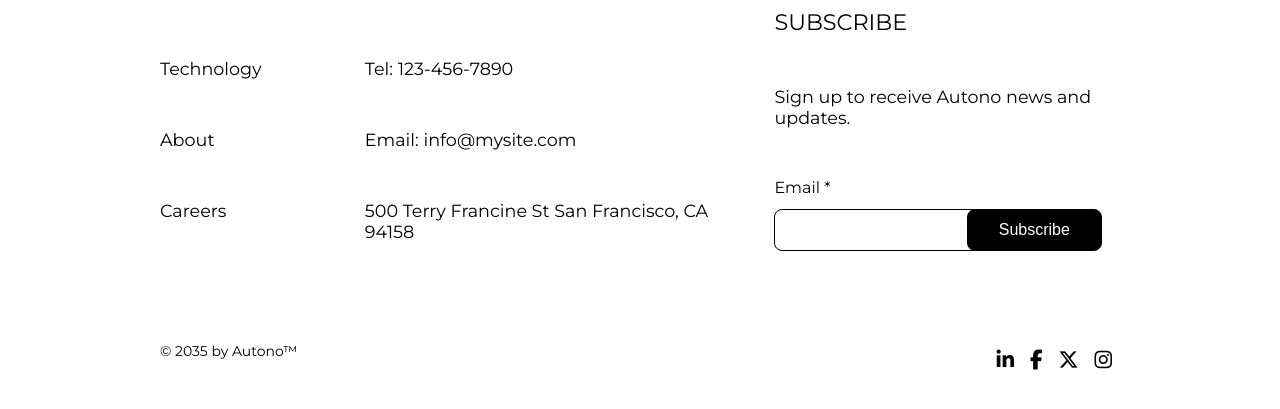
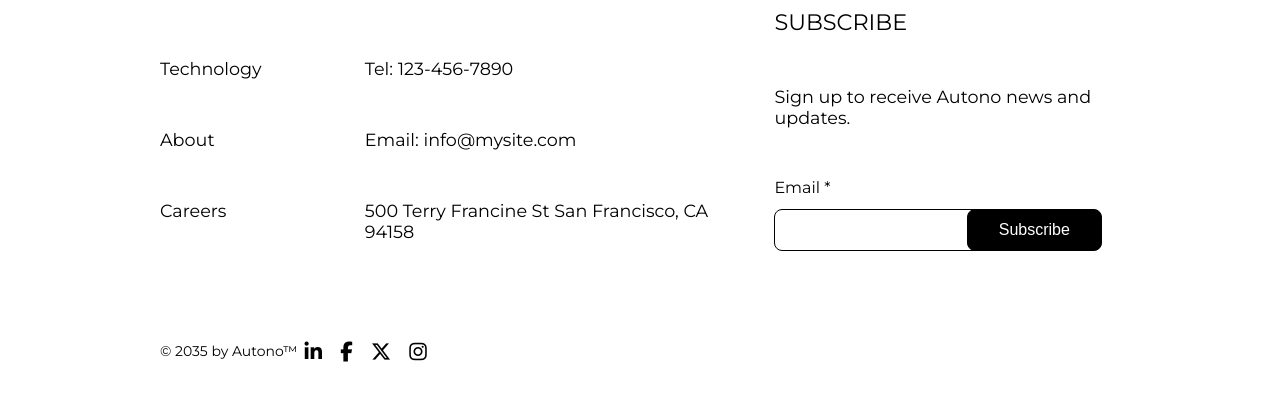
Before and after one commit to Cypress01/Autono, a plain HTML site: page index.html in a window 1280 px wide. Shown: the part 7245-7654 px from the top of the page. Drawn offline with Linux system fonts and the light colour scheme.

Commit message:
Update style.css

```diff
--- a/style.css
+++ b/style.css
@@ -537,18 +537,11 @@ footer a:hover {
 
 .footer-bottom {
     display: flex;
-    justify-content: space-between;
-    width: 100%;
     padding-top: 50px;
 }
 
 .socials i {
-    margin-inline: 8px;
-}
-
-.socials {
-    display: flex;
-    align-items: flex-end;
+    margin-inline: 7px;
 }
 
 .copyright p {
```
